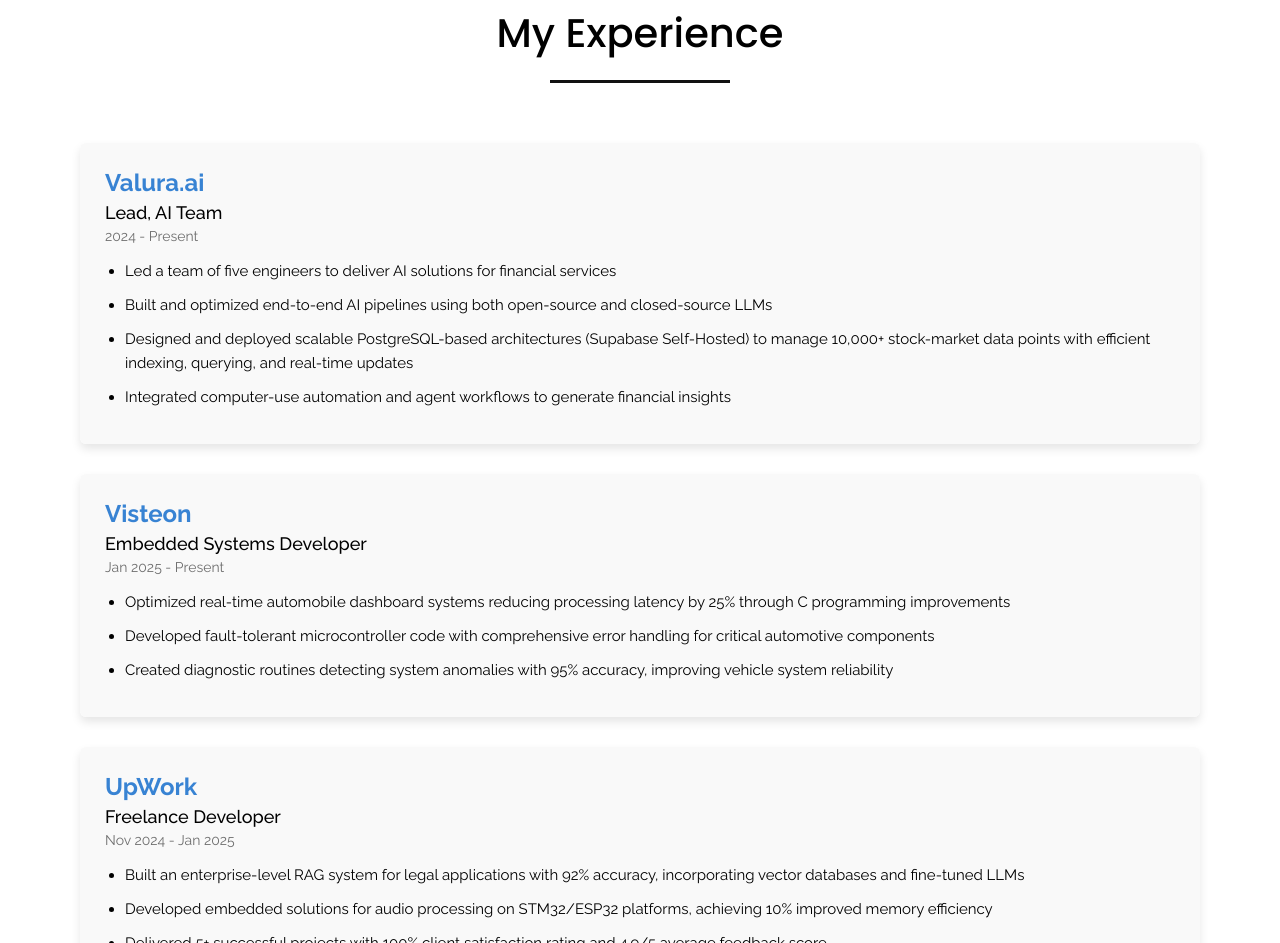
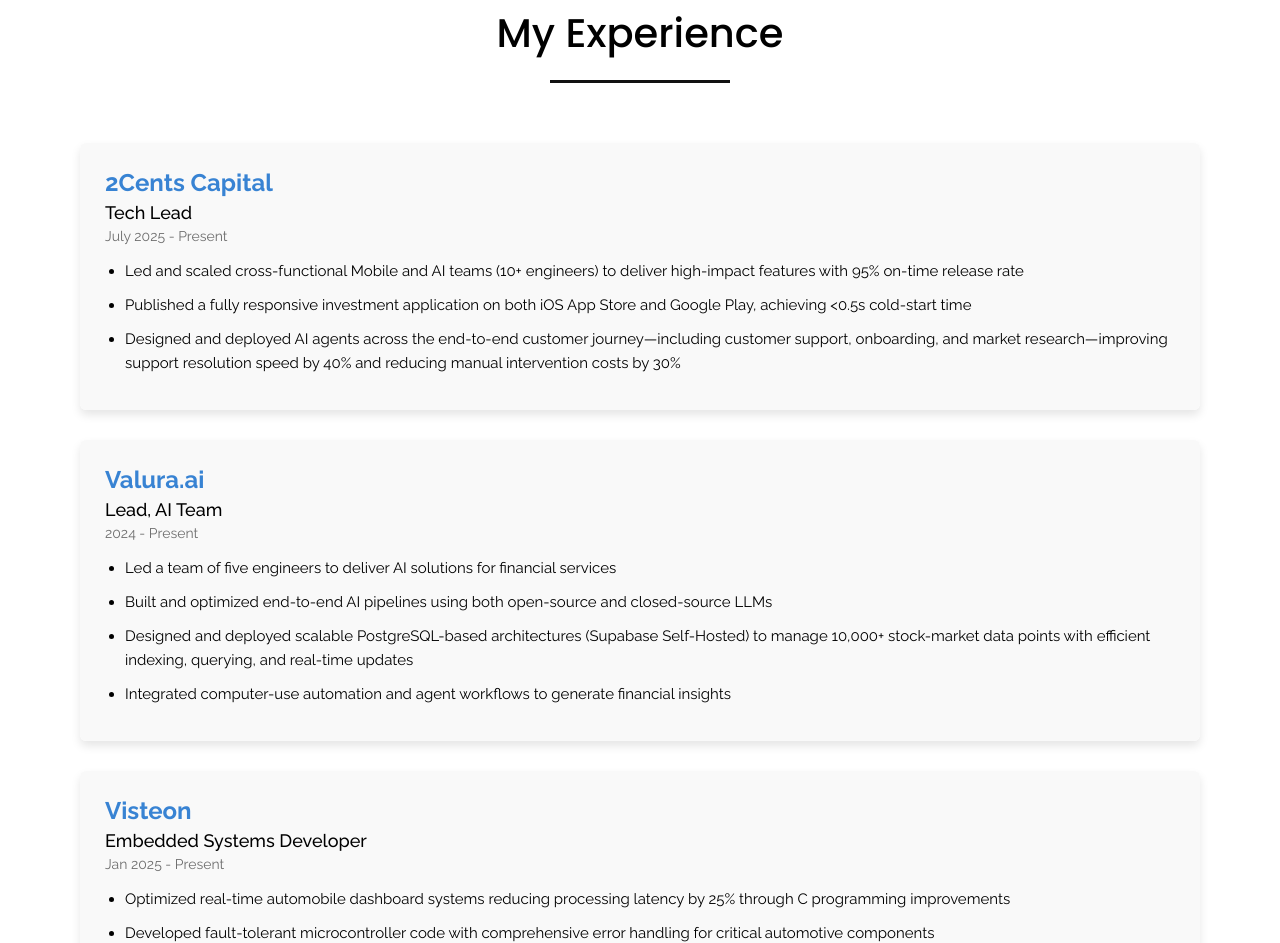
Before and after one commit to KarneeshkarV/portfolio-website, a plain HTML site: page index.html in a window 1280 px wide. Shown: the part 1821-2764 px from the top of the page. Drawn offline with nearby package versions, Linux system fonts and the light colour scheme.

Commit message:
fix: date

```diff
--- a/index.html
+++ b/index.html
@@ -505,6 +505,25 @@
       <div class="max-width">
         <h2 class="title">My Experience</h2>
         <div class="exp-content">
+          <div class="card">
+            <div class="box">
+              <div class="company">2Cents Capital</div>
+              <div class="position">Tech Lead</div>
+              <div class="duration">July 2025 - Present</div>
+              <ul>
+                <li>
+                  Led and scaled cross-functional Mobile and AI teams (10+ engineers) to deliver high-impact features with 95% on-time release rate
+                </li>
+                <li>
+                  Published a fully responsive investment application on both iOS App Store and Google Play, achieving &lt;0.5s cold-start time
+                </li>
+                <li>
+                  Designed and deployed AI agents across the end-to-end customer journey—including customer support, onboarding, and market research—improving support resolution speed by 40% and reducing manual intervention costs by 30%
+                </li>
+              </ul>
+            </div>
+          </div>
+
           <div class="card">
             <div class="box">
               <div class="company">Valura.ai</div>
```
Also changed, not shown: 5 other files.
